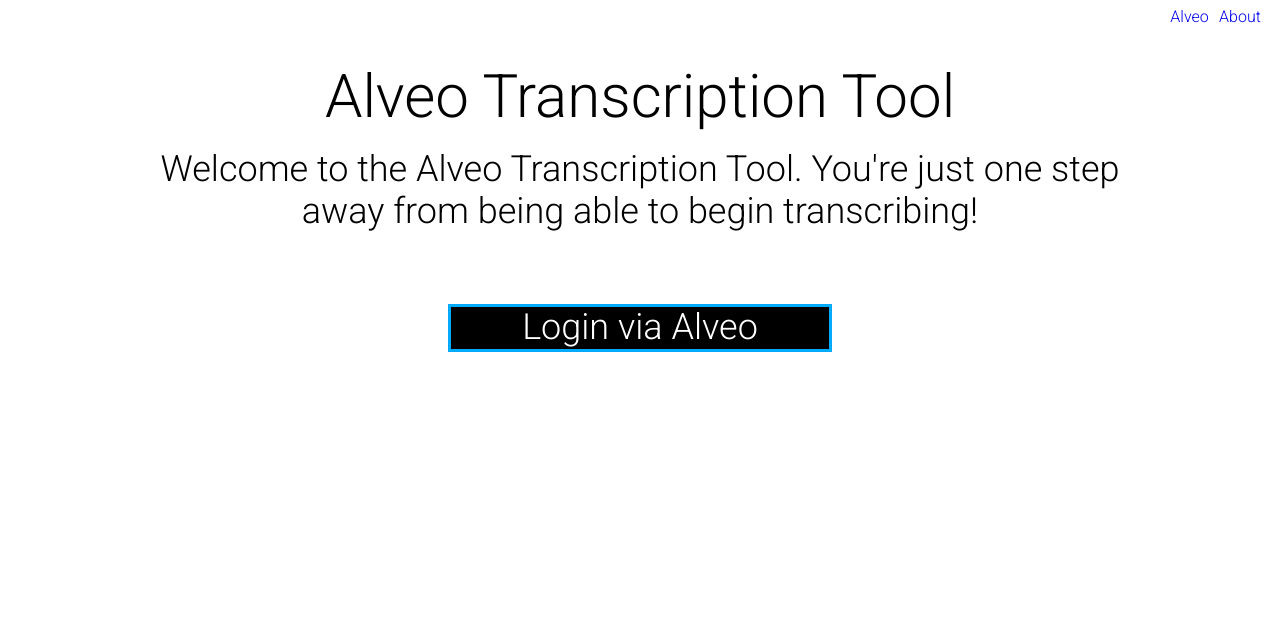
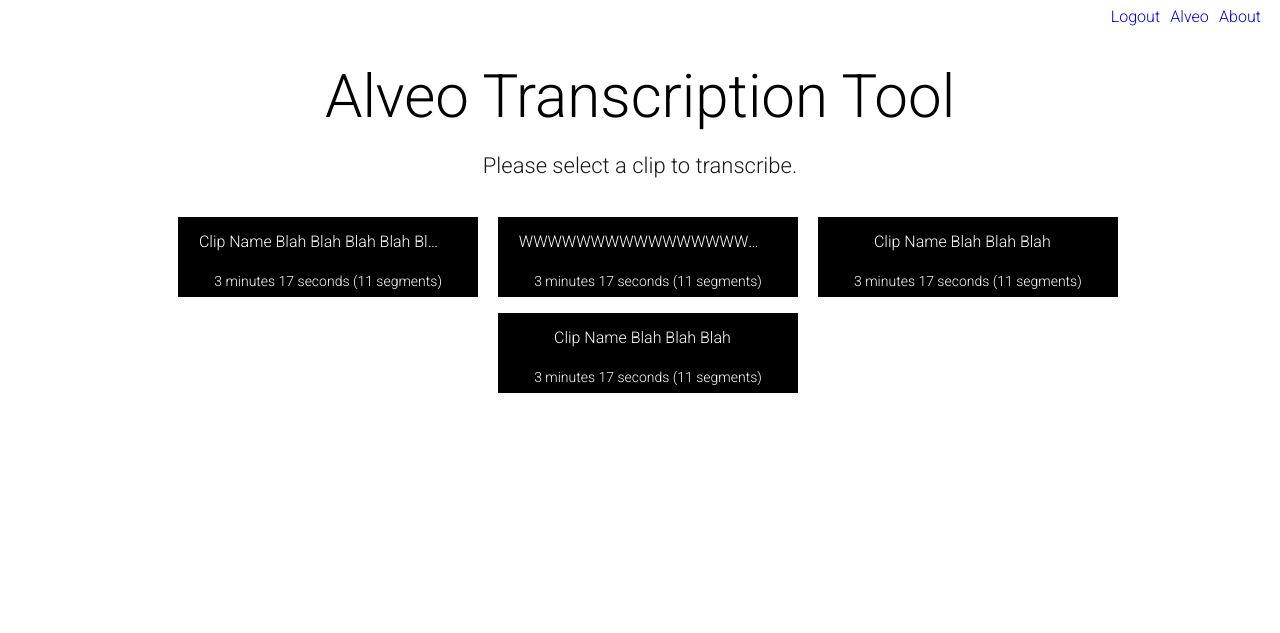
Before and after one commit to Alveo/alveo-transcriber, a Flask app: page / in a window 1280 px wide. Shown: the top 633 px of the page. Run offline with Flask 2, Linux system fonts and the light colour scheme; parts of the project's set-up code (start-up, migrations or seed data) failed here and were passed over; some libraries are stand-ins or nearby versions.

Commit message:
Added clip selection view basic styling/structure

```diff
--- a/static/index.html
+++ b/static/index.html
@@ -39,7 +39,25 @@
 <p id="alveo-button">Login via Alveo</p>
 </div>
 
-<div ng-if="view===0 && logged_in">
+<div id="clips" ng-if="view===0 && logged_in">
+    <p id="clips-info">Please select a clip to transcribe.</p>
+    <div class="clip">
+        <div class="name">Clip Name Blah Blah Blah Blah Blah Blah Blah Blah Blah Blah Blah Blah Blah Blah Blah Blah Blah Blah Blah Blah Blah Blah Blah Blah Blah Blah Blah Blah Blah Blah Blah Blah Blah Blah</div>
+        <div class="duration">3 minutes 17 seconds (11 segments)</div>
+    </div>
+    <div class="clip">
+        <div class="name">WWWWWWWWWWWWWWWWWWWWWWWWWWWWWWWWWWWWWWWWWWWWWWWWWWWWWWWWWWWWWWWWWWWWWWWWWWWWW</div>
+        <div class="duration">3 minutes 17 seconds (11 segments)</div>
+    </div>
+    <div class="clip">
+        <div class="name">Clip Name Blah Blah Blah</div>
+        <div class="duration">3 minutes 17 seconds (11 segments)</div>
+    </div>
+    <div class="clip">
+        <div class="name">Clip Name Blah Blah Blah</div>
+        <div class="duration">3 minutes 17 seconds (11 segments)</div>
+    </div>
+
 <!-- Load the primary application which consists of two major views:
        Clip/File selection.
          Each user is either:
@@ -52,7 +70,9 @@
 
     So basically, get OAuth fully functional then work with some mock clip/file data to get the frontend going.
 -->
+</div>
 
+<div ng-if="view===1 && logged_in">
 <!-- Ideally don't want to use a table here. Flexbox would be preferred. Will confirm browser compat. -->
 <table id="transcriber" width="100%">
     <tr>
@@ -69,7 +89,7 @@
     var app = angular.module('Alveo', []);
 
     app.controller('user', function($scope) {
-        $scope.logged_in = false;
+        $scope.logged_in = true;
         $scope.view = 0;
         $scope.host_addr = "127.0.0.1:5000";
     });
--- a/static/stylesheet.css
+++ b/static/stylesheet.css
@@ -19,6 +19,9 @@
     /* Below is essential for footer position */
     position: relative;
     display: table;
+}
+
+main {
 }
 
 #javascript-check {
@@ -66,7 +69,7 @@
 
 #alveo-button {
     text-align: center;
-    background: #000000;
+    background: #555555;
     width: 30%;
     margin: 2em auto;
     font-size: 36px;
@@ -78,3 +81,55 @@
     background: #444444;
     cursor: pointer;
 }
+
+@keyframes flicker {
+  0%   { opacity:1; }
+  50%  { opacity:0.4; }
+  100% { opacity:1; }
+}
+#clips-info {
+    margin: 1em 0 1em 0;
+    text-align: center;
+    font-size: 22px;
+    animation: flicker 1.75s infinite;
+}
+
+#clips {
+    width: 80%;
+    margin: auto;
+    text-align: center;
+}
+
+.clip {
+    width: 300px;
+    height: 80px;
+    background: #000000;
+    color: #FFFFFF;
+    margin: 1em 0em 0em 1em;
+    display: inline-block;
+}
+
+.clip:hover {
+    cursor: pointer;
+    background: #444444;
+}
+
+.clip .name {
+    height: 60%;
+    padding: 1em 1em 1em 0.3em;
+    margin: 0 1em 0 1em;
+    text-overflow: ellipsis;
+    overflow: hidden;
+    white-space: nowrap;
+}
+
+.clip .duration {
+    padding-top: 0.6em;
+    width: 85%;
+    margin: auto;
+    font-size: 14px;
+    text-align: center;
+    text-overflow: ellipsis;
+    overflow: hidden;
+    white-space: nowrap;
+}
```
